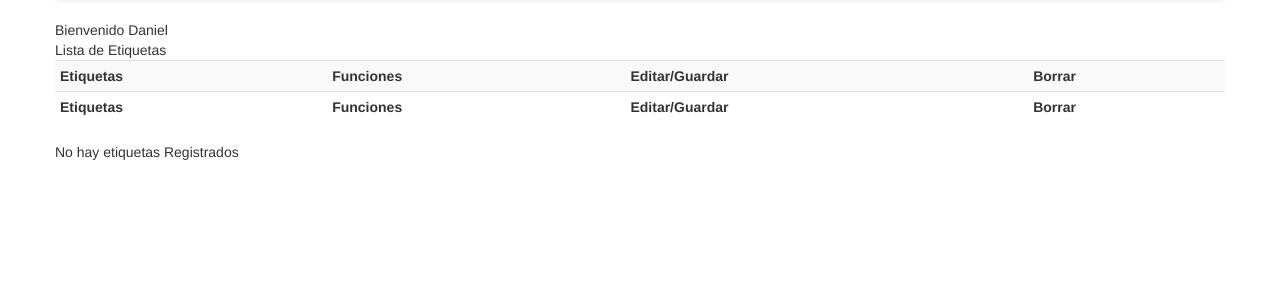
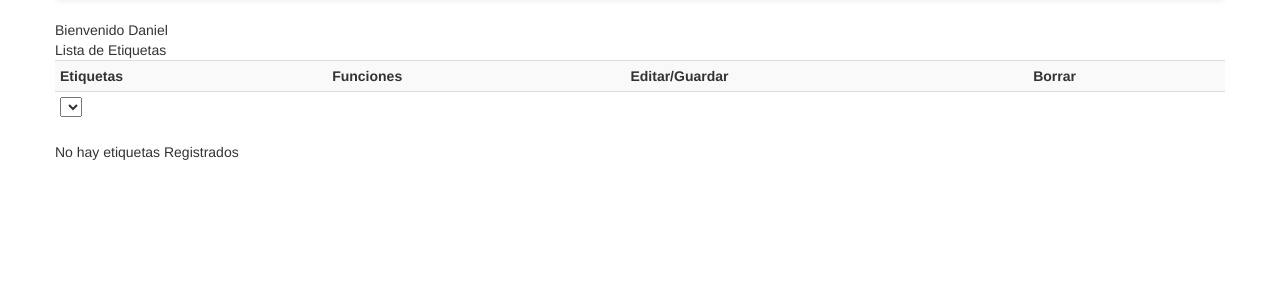
Before and after one commit to danielm117/nutrition, a Django app: a page that uses nutricionApp/templates/etiquetasNutriente.html in a window 1280 px wide. Shown: the part 68-368 px from the top of the page. Run offline with Django 3.2, Linux system fonts and the light colour scheme; lists and menus that the app fills with data are empty; some libraries are stand-ins or nearby versions; some web fonts are replaced.

Commit message:
manejo de excepcion al agregar nueva funcion

```diff
--- a/nutricionApp/templates/etiquetasNutriente.html
+++ b/nutricionApp/templates/etiquetasNutriente.html
@@ -17,7 +17,7 @@
 			<td>{{etiqueta.etiqueta}}</td>
 			<td>
 				<div class ="funciones_vista" id='{{etiqueta.etiqueta}}'>
-				{% for key, value in test.items %}
+				{% for key, value in funciones_lineales.items %}
 					{% if key == etiqueta.etiqueta.nombre %}
 						{% for v in value %}
 							{{v.m|floatformat:2}}x + ({{v.b|floatformat:2}}) ; {{v.x1|floatformat:2}} &#60 x &#8804  {{v.x2|floatformat:2}} <br>
@@ -26,10 +26,10 @@
 				{% endfor %}
 				</div>
 				<div class ="funciones_editar" id='{{etiqueta.etiqueta}}Input'>
-				{% for key, value in test.items %}
+				{% for key, value in funciones_lineales.items %}
 					{% if key == etiqueta.etiqueta.nombre %}
 						{% for v in value %}
-							<div id ='Funcion_{{etiqueta.etiqueta}}_{{v.id}}'><input type="text" name="{{v.id}}_m" value={{v.m|floatformat:2}} size=4>x + (<input type="text" name="{{v.id}}_b" value={{v.b|floatformat:2}} size=4>) ; <input type="text" name="{{v.id}}_x1" value={{v.x1|floatformat:2}} size=4> &#60 x &#8804  <input type="text" name="{{v.id}}_x2" value={{v.x2|floatformat:2}} size=4></div> <br>
+							<div id ='Funcion_{{etiqueta.etiqueta}}_{{v.id}}'><input type="text" name="{{v.id}}_m" value={{v.m|floatformat:2}} size=4 required/>x + (<input type="text" name="{{v.id}}_b" value={{v.b|floatformat:2}} size=4 required/>) ; <input type="text" name="{{v.id}}_x1" value={{v.x1|floatformat:2}} size=4 required/> &#60 x &#8804  <input type="text" name="{{v.id}}_x2" value={{v.x2|floatformat:2}} size=4 required/></div> <br>
 						{% endfor %}
 							<div id ='Funcion_{{etiqueta.etiqueta}}_0'><input type="text" name="{{etiqueta.etiqueta}}_m" size=4>x + (<input type="text" name="{{etiqueta.etiqueta}}_b" size=4>) ; <input type="text" name="{{etiqueta.etiqueta}}_x1"  size=4> &#60 x &#8804  <input type="text" name="{{etiqueta.etiqueta}}_x2" size=4></div> <br>
 					{% endif %}
@@ -51,10 +51,18 @@
 		{% endfor %}
 
 		<tr>
-			<th>Etiquetas</th>
-			<th>Funciones</th>
-			<th>Editar/Guardar</th>
-			<th>Borrar</th>
+
+			<td><select>
+				{% for etiqueta in nueva_etiquetas %}
+					{%if etiqueta not in etiquetas%}
+						<option>{{etiqueta}} </option>
+					{% endif %}
+				{% endfor %}
+				</select>
+			</td>
+			<td> </td>
+			<td> </td>
+			<td> </td>
 		</tr>
 
 
--- a/nutricionApp/views.py
+++ b/nutricionApp/views.py
@@ -62,12 +62,14 @@ def listar_etiquetasNutriente(request,n):
         etiquetas_nutriente=None
         error="No se pudo obtener el listado de etiquetas"
         diccionario={'error_message':error}
+    nueva_etiquetas=Etiqueta.objects.all()
 
     if not etiquetas_nutriente:
         error="No hay etiquetas Registrados"
         diccionario={'error_message':error}
     else:
-        diccionario={'etiquetas':etiquetas_nutriente, 'test':funciones_lineales}
+
+        diccionario={'etiquetas':etiquetas_nutriente, 'funciones_lineales':funciones_lineales, 'nueva_etiquetas':nueva_etiquetas}
 
     template = loader.get_template("etiquetasNutriente.html")
     context = RequestContext(request,diccionario)
@@ -132,7 +134,9 @@ def guardar_funciones(request):
     n = Nutriente.objects.filter(nombre=nutriente_nuevo)[0].pk;
     e = Etiqueta.objects.filter(nombre=etiqueta_nuevo)[0].pk;
     nueva.conjunto = Nutriente_Etiqueta.objects.filter(etiqueta=e,nutriente=n)[0]
-    nueva.save()
+    if (not((nueva.x1=="") or (nueva.x2=="") or (nueva.m=="") or (nueva.b==""))):
+        nueva.save()
+
 
     #~ diccionario={'test':n,'test1':etiqueta_nuevo,'test2':nutriente_nuevo}
     #~ template = loader.get_template("test.html")
```
Also changed, not shown: 1 other file.
